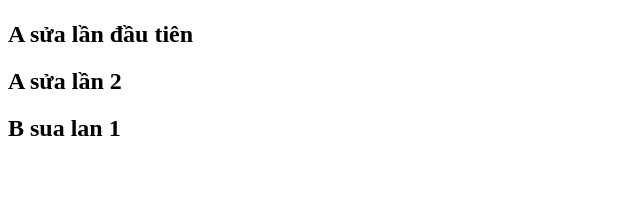
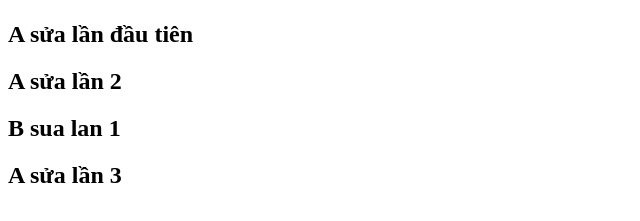
Before and after one commit to VoGiaLuong/Team-AB, a plain HTML site: page index.html in a window 1280 px wide. Shown: the part 59-280 px from the top of the page, without its empty margins (0-640 px from the left). Drawn offline with Linux system fonts and the light colour scheme.

Commit message:
A sửa lần 3

```diff
--- a/index.html
+++ b/index.html
@@ -10,5 +10,6 @@
     <h2>A sửa lần đầu tiên</h2>
     <h2>A sửa lần 2</h2>
     <h2>B sua lan 1</h2>
+    <h2>A sửa lần 3</h2>
   </body>
 </html>
```
